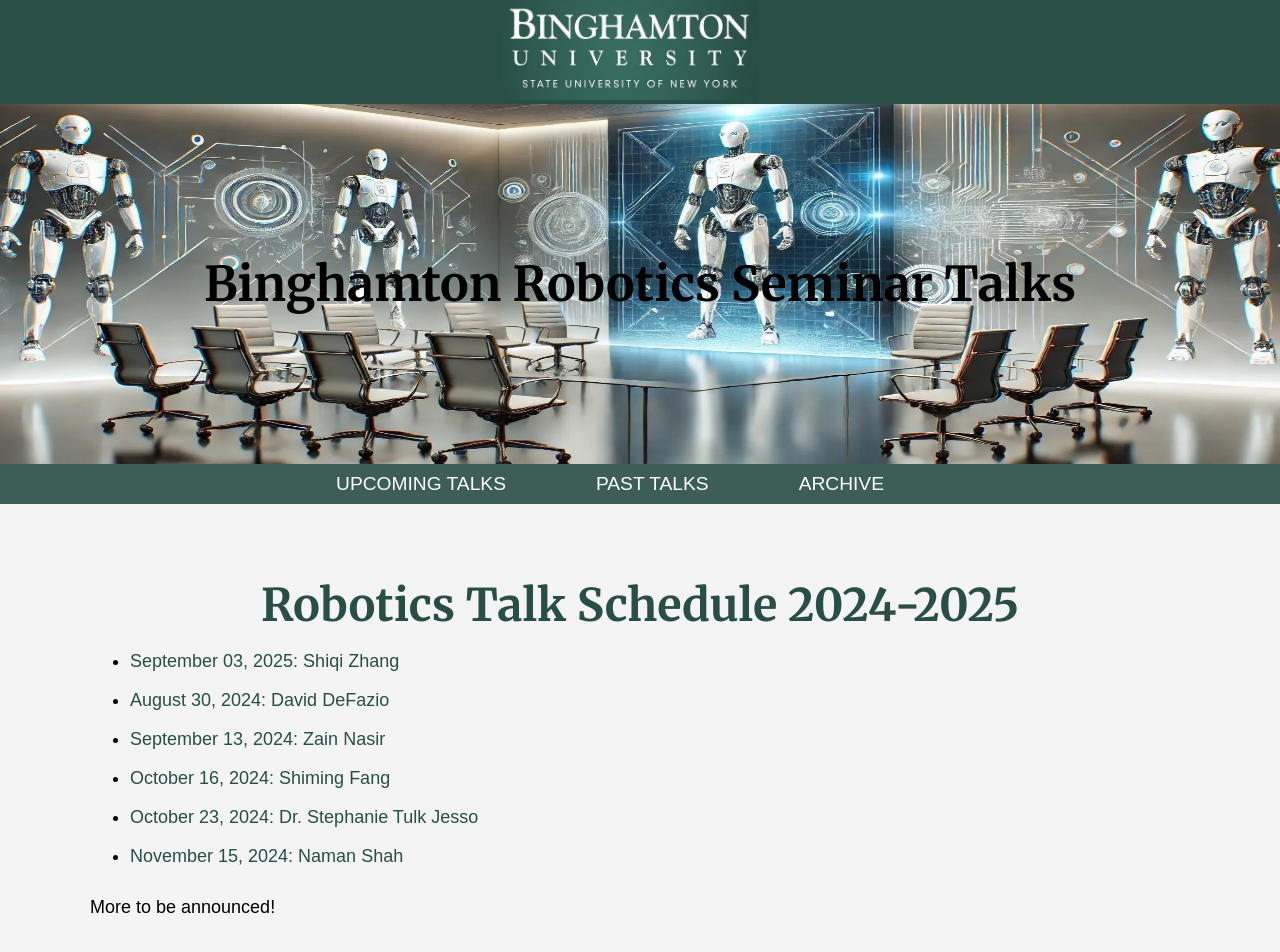
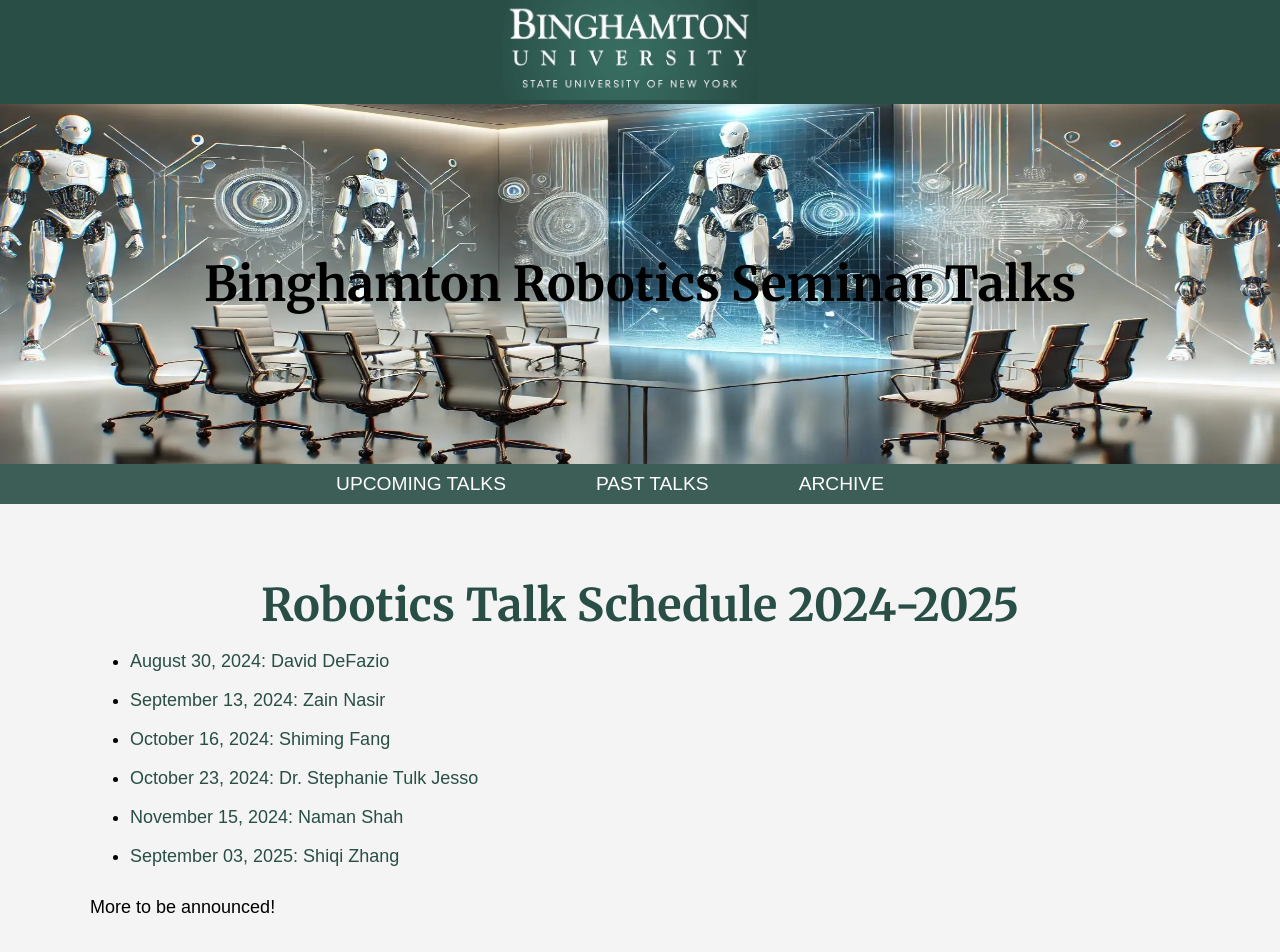
Before and after one commit to bing-robotics/bing-robotics.github.io, a React (Create React App) app: page / in a window 1280 px wide. Shown: the top 952 px of the page. Built offline with nearby package versions, Linux system fonts and the light colour scheme.

Commit message:
fix: update TalksSectio

```diff
--- a/package.json
+++ b/package.json
@@ -1,4 +1,5 @@
 {
+  "homepage": "https://bing-robotics.github.io/",
   "name": "robotics-seminar",
   "version": "0.1.0",
   "private": true,
@@ -12,7 +13,6 @@
     "robotics-seminar": "file:",
     "web-vitals": "^2.1.4"
   },
-  "homepage": "https://bing-robotics.github.io",
   "scripts": {
     "start": "react-scripts start",
     "build": "react-scripts build",
--- a/src/components/TalksSection.js
+++ b/src/components/TalksSection.js
@@ -6,12 +6,12 @@ function TalksSection() {
     <section className="talks-section">
         <div id="talks-schedule" className="talks-wrapper">
             <h2>Robotics Talk Schedule 2024-2025</h2>
-            <p style={{fontSize: '18px'}}><ul><li><a href='#Planning with Foundation Models: From Service to Assistive Robotics'>September 03, 2025: Shiqi Zhang</a></li></ul></p>
             <p style={{fontSize: '18px'}}><ul><li><a href='#Legged Locomotion and Collaborative Decision Making in Human-Robot Teams'>August 30, 2024: David DeFazio</a></li></ul></p>
             <p style={{fontSize: '18px'}}><ul><li><a href='#NetSLAM: Network-Aware Path Planning for Edge-Assisted UAV Swarms'>September 13, 2024: Zain Nasir</a></li></ul></p>
             <p style={{fontSize: '18px'}}><ul><li><a href='#Fine-Tuning Hybrid Physics-Informed Neural Networks for Vehicle Dynamics Model Estimation'>October 16, 2024: Shiming Fang</a></li></ul></p>
             <p style={{fontSize: '18px'}}><ul><li><a href='#On the potential for human-centered, cognitively inspired AI for autonomous robotics in healthcare: a respectful critique'>October 23, 2024: Dr. Stephanie Tulk Jesso</a></li></ul></p>
             <p style={{fontSize: '18px'}}><ul><li><a href='#Autonomously Learning World-Model Representations For Efficient Robot Planning'>November 15, 2024: Naman Shah</a></li></ul></p>
+            <p style={{fontSize: '18px'}}><ul><li><a href='#Planning with Foundation Models: From Service to Assistive Robotics'>September 03, 2025: Shiqi Zhang</a></li></ul></p>
             <p style={{ marginTop: '30px', fontSize: '18px' }}>More to be announced!</p>
         </div>
         <div id="upcoming-talks" className="talks-wrapper">
```
Also changed, not shown: 1 other file (tests, documents, lock files or other folders).
